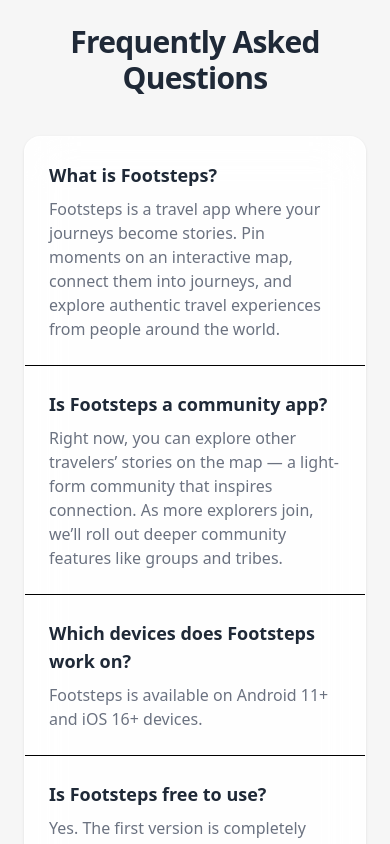
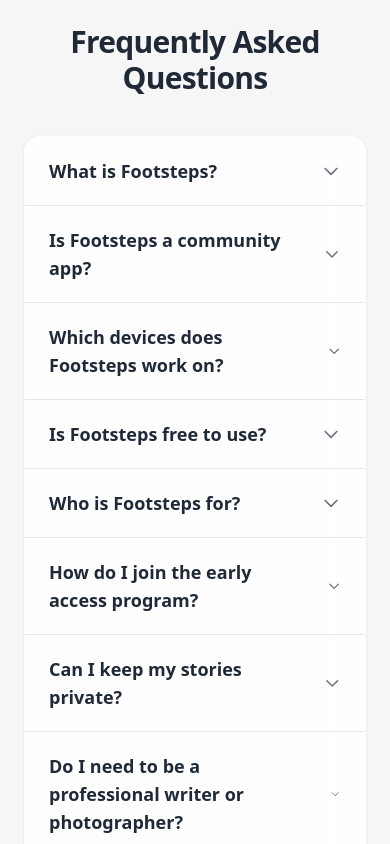
Before and after one commit to vidyadhar03/footsteps, a Next.js app: page / in a window 390 px wide. Shown: the part 4720-5564 px from the top of the page. Built offline with nearby package versions, Linux system fonts and the light colour scheme.

Commit message:
faq and footer enhancements

```diff
--- a/src/app/page.tsx
+++ b/src/app/page.tsx
@@ -354,10 +354,13 @@
             <button onClick={() => scrollToSection('features')} className="text-primary hover:text-brand transition-colors duration-200 font-medium">
               Features
             </button>
-            <button onClick={() => scrollToSection('waitlist')} className="text-primary hover:text-brand transition-colors duration-200 font-medium">
-              Waitlist
+            <button onClick={() => scrollToSection('support')} className="text-primary hover:text-brand transition-colors duration-200 font-medium">
+              Support
             </button>
-            {/* CTA Button */}
+            <button onClick={() => scrollToSection('faq')} className="text-primary hover:text-brand transition-colors duration-200 font-medium">
+              FAQ
+            </button>
+            {/* CTA Button (single Waitlist entry kept) */}
             <button onClick={() => scrollToSection('waitlist')} className="bg-brand/80 hover:bg-brand text-white px-6 py-2.5 rounded-lg font-semibold transition-all duration-200 transform hover:scale-105 shadow-sm hover:shadow-md">
               Join Waitlist
             </button>
@@ -391,12 +394,21 @@
               </button>
               <button
                 onClick={() => {
-                  scrollToSection('waitlist');
+                  scrollToSection('support');
                   setIsMobileMenuOpen(false);
                 }}
                 className="block w-full text-left px-3 py-2 text-primary hover:text-brand transition-colors duration-200 font-medium"
               >
-                Waitlist
+                Support
+              </button>
+              <button
+                onClick={() => {
+                  scrollToSection('faq');
+                  setIsMobileMenuOpen(false);
+                }}
+                className="block w-full text-left px-3 py-2 text-primary hover:text-brand transition-colors duration-200 font-medium"
+              >
+                FAQ
               </button>
               <div className="pt-2">
                 <button
@@ -564,6 +576,16 @@
 }
 
 function FAQSection() {
+  const [openItems, setOpenItems] = useState<Set<number>>(new Set())
+  const toggleItem = (index: number) => {
+    setOpenItems(prev => {
+      const next = new Set(prev)
+      if (next.has(index)) next.delete(index)
+      else next.add(index)
+      return next
+    })
+  }
+
   const faqs = [
     {
       q: 'What is Footsteps?',
@@ -590,13 +612,34 @@
         <div className="text-center mb-10">
           <h2 className="text-3xl lg:text-4xl font-black text-primary mb-3 tracking-tight">Frequently Asked Questions</h2>
         </div>
-        <div className="bg-white/90 backdrop-blur-xl rounded-2xl border border-white/60 shadow divide-y">
-          {faqs.map((item, idx) => (
-            <div key={idx} className="p-6">
-              <h3 className="text-lg font-semibold text-primary mb-2">{item.q}</h3>
-              <p className="text-subtle">{item.a}</p>
-            </div>
-          ))}
+        <div className="bg-white/90 backdrop-blur-xl rounded-2xl border border-white/60 shadow divide-y divide-black/10" role="list">
+          {faqs.map((item, idx) => {
+            const isOpen = openItems.has(idx)
+            return (
+              <div key={idx} className="p-0" role="listitem">
+                <button
+                  onClick={() => toggleItem(idx)}
+                  aria-expanded={isOpen}
+                  className="w-full flex items-center justify-between px-6 py-5 text-left focus:outline-none"
+                >
+                  <span className="text-lg font-semibold text-primary pr-6">{item.q}</span>
+                  <svg
+                    className={`w-5 h-5 text-gray-500 transition-transform ${isOpen ? 'rotate-180' : ''}`}
+                    fill="none"
+                    stroke="currentColor"
+                    viewBox="0 0 24 24"
+                  >
+                    <path strokeLinecap="round" strokeLinejoin="round" strokeWidth={2} d="M19 9l-7 7-7-7" />
+                  </svg>
+                </button>
+                {isOpen && (
+                  <div className="px-6 pb-6 pt-0">
+                    <p className="text-subtle">{item.a}</p>
+                  </div>
+                )}
+              </div>
+            )
+          })}
         </div>
       </div>
     </section>
@@ -875,7 +918,7 @@
           <div className="text-center">
             <h3 className="text-xl lg:text-2xl font-black text-primary mb-3 lg:mb-4 tracking-tight">Footsteps</h3>
             <div className="flex justify-center space-x-4 lg:space-x-6">
-              <a href="#" className="text-sm lg:text-base text-subtle hover:text-brand transition-colors font-medium">Privacy</a>
+              <a href="https://www.termsfeed.com/live/aa40d6ce-aecf-4f70-82b1-780e0e443e5e" target="_blank" rel="noopener noreferrer" className="text-sm lg:text-base text-subtle hover:text-brand transition-colors font-medium">Privacy</a>
               <a href="#" className="text-sm lg:text-base text-subtle hover:text-brand transition-colors font-medium">Terms</a>
               <a href="#support" className="text-sm lg:text-base text-subtle hover:text-brand transition-colors font-medium">Contact</a>
             </div>
```
